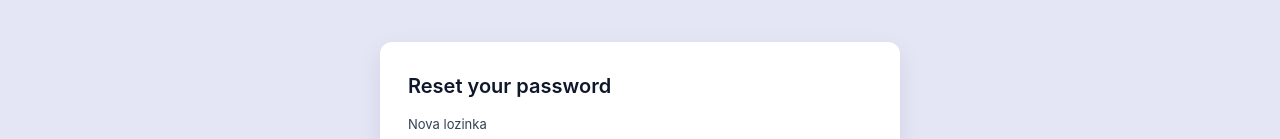
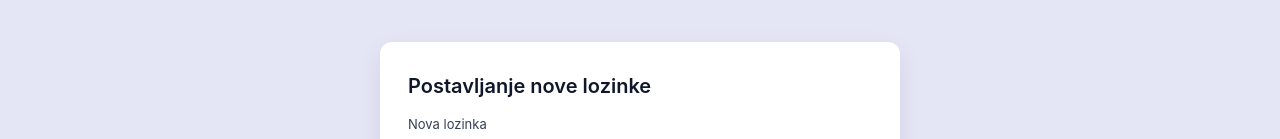
Before and after one commit to KAndrej90/sportsync-web, a Next.js app: page /reset-password in a window 1280 px wide. Shown: the part 236-375 px from the top of the page. Built offline with nearby package versions, Linux system fonts and the light colour scheme.

Commit message:
croatian text

```diff
--- a/src/app/reset-password/page.tsx
+++ b/src/app/reset-password/page.tsx
@@ -80,14 +80,14 @@ export default function ResetPasswordPage() {
       }
 
       const data = await res.json().catch(() => ({}))
-      setSuccess(data?.message || "Lozinka je uspješno promjenjena.")
+      setSuccess(data?.message || "Lozinka je uspješno promijenjena.")
       setPassword("")
       setConfirm("")
     } catch (err: unknown) {
       if (err instanceof Error) {
-        setError(err.message || "Nismo uspjeli promjeniti lozinku. Molimo pokušajte ponovo.")
+        setError(err.message || "Nismo uspjeli promijeniti lozinku. Molimo pokušajte ponovo.")
       } else {
-        setError(String(err) || "Nismo uspjeli promjeniti lozinku. Molimo pokušajte ponovo.")
+        setError(String(err) || "Nismo uspjeli promijeniti lozinku. Molimo pokušajte ponovo.")
       }
     } finally {
       setLoading(false)
@@ -111,7 +111,7 @@ export default function ResetPasswordPage() {
                 </div>
               </header>
       <div className={styles.container}>
-      <h1 className={styles.title}>Reset your password</h1>
+      <h1 className={styles.title}>Postavljanje nove lozinke</h1>
       <form onSubmit={handleSubmit} aria-label="Reset password form" className={styles.form}>
         <div className={styles.field}>
           <label className={styles.label} htmlFor="password">Nova lozinka</label>
```
